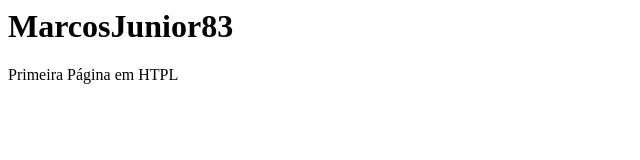
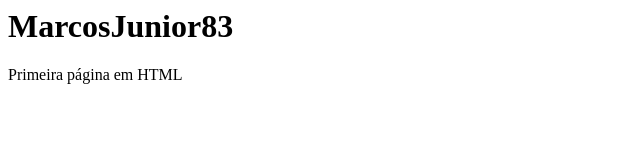
Before and after one commit to MarcosJunior83/MarcosJunior83.github.io, a plain HTML site: page Index.html in a window 1280 px wide. Shown: the full height of the page, 0-640 px from the left. Drawn offline with Linux system fonts and the light colour scheme.

Commit message:
Update Index.html

```diff
--- a/Index.html
+++ b/Index.html
@@ -4,6 +4,6 @@
 </head>
 <body>
 <h1>MarcosJunior83</h1>
-<p>Primeira Página em HTPL</p>
+  <p>Primeira página em HTML</p>
 </body>
 </html>
```
